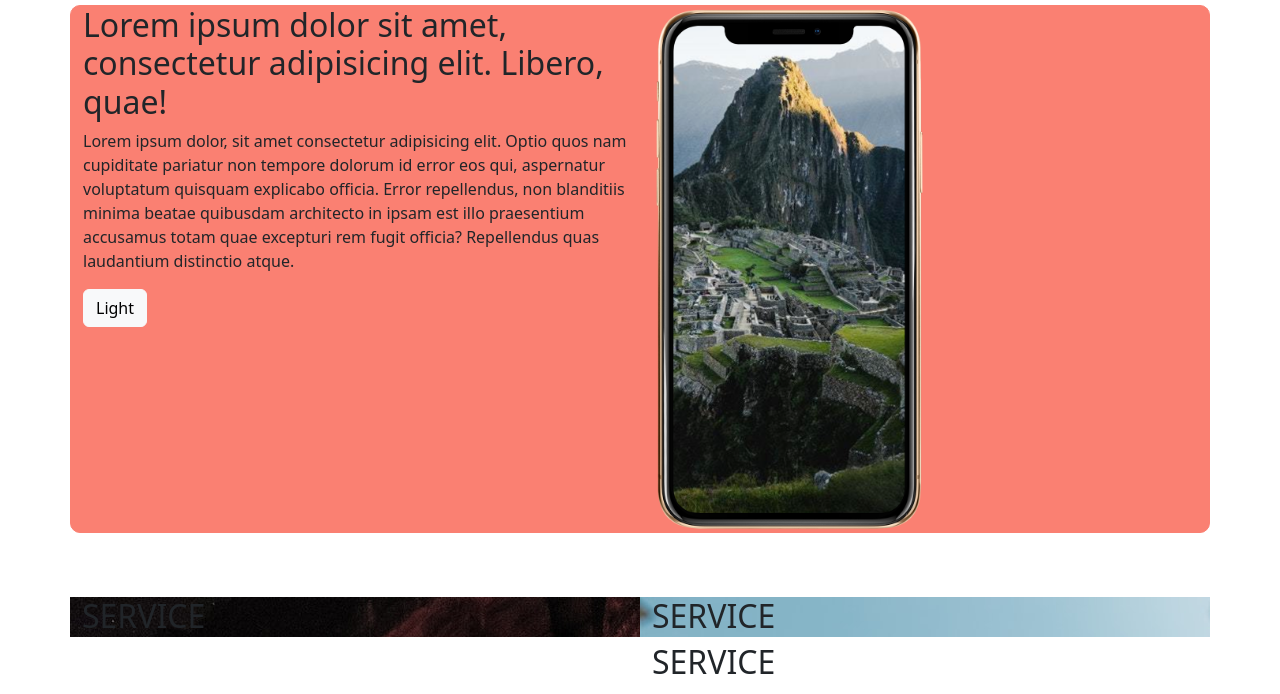
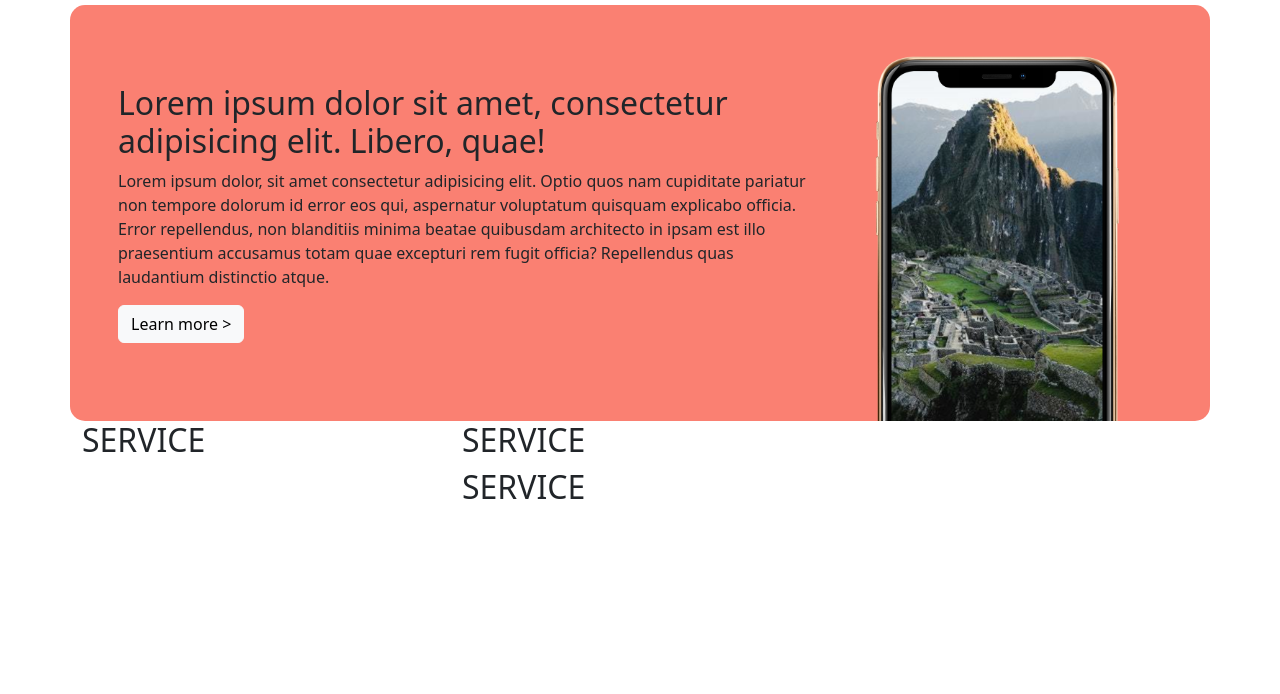
Before and after one commit to MarechalOlivier/TRAVEL_TOGETHER, a website: page index.html in a window 1280 px wide. Shown: the part 106-800 px from the top of the page. Drawn offline with Linux system fonts and the light colour scheme.

Commit message:
presentation

```diff
--- a/assets/scss/theme/_sec-presentation.scss
+++ b/assets/scss/theme/_sec-presentation.scss
@@ -1,20 +1,12 @@
 #presentation {
-    margin-bottom: 5%;
+    .presentation-container {
+        background-color:salmon;
+        padding: 3rem;
+        border-radius: 15px;
+        overflow: hidden;
+        .presentation-phone {
+            width: 75%;
+            margin-bottom: -10rem;
+        }
+    }
 }
-
-
-#presention > .container > img {
-    width: 20%;
-}
-
-#presentation > .container > .row > .col-12,.col-md-6,.col-lg-4:nth-child(2) > img {
-    width: 50%;
-}
-
-#presentation > .container {
-    display: flex;
-    justify-content: space-around;
-    border: 1px solid salmon;
-    border-radius: 10px;
-    background-color: salmon;
-}
--- a/assets/scss/theme/_sec-services.scss
+++ /dev/null
@@ -1,23 +0,0 @@
-#services {
-
-}
-
-
-
-#services > div > div > div:nth-child(1){
-    background-image: url(/assets/img/homme-assis-batiment.jpg);
-    height: 5vh;
-
-
-}
-
-#services > div > div > div:nth-child(2){
-    background-image: url(/assets/img/passport.jpg);
-    height: 5vh;
-
-}
-#services > div > div > div:nth-child(3){
-    background-image: url(/assets/img/montgolfiere.jpg);
-    height: 5vh;
-
-}
--- a/index.html
+++ b/index.html
@@ -44,19 +44,19 @@
 
     <main>
         <section id="presentation">
-            <div class="container">
-                <div class="row">
-                    <div class="col-12 col-md-6 col-lg-4">
+            <div class="container presentation-container">
+                <div class="row justify-content-around align-items-center">
+                    <div class="col-12 col-md-6 col-lg-8">
                         <h2>Lorem ipsum dolor sit amet, consectetur adipisicing elit. Libero, quae!</h2>
                         <p>Lorem ipsum dolor, sit amet consectetur adipisicing elit. Optio quos nam cupiditate pariatur non tempore dolorum id error eos qui, aspernatur voluptatum quisquam explicabo officia. Error repellendus, non blanditiis minima beatae quibusdam architecto in ipsam est illo praesentium accusamus totam quae excepturi rem fugit officia? Repellendus quas laudantium distinctio atque.</p>
-                        <button type="button" class="btn btn-light">Light</button>
-
+                        <button type="button" class="btn btn-light">Learn more ></button>
                     </div>
-                    <div class="col-12 col-md-6 col-lg-4">
-                        <img src="assets/img/mockup-travel-iphone.png" alt="">
+                    <div class="col-12 col-md-6 col-lg-4 text-center">
+                        <img class="img-fluid presentation-phone" src="assets/img/mockup-travel-iphone.png" alt="">
                     </div>
                 </div>
             </div>
+
 
         </section>
         <section id="services">
```
Also changed, not shown: assets/css/style.css, 1 other file.
